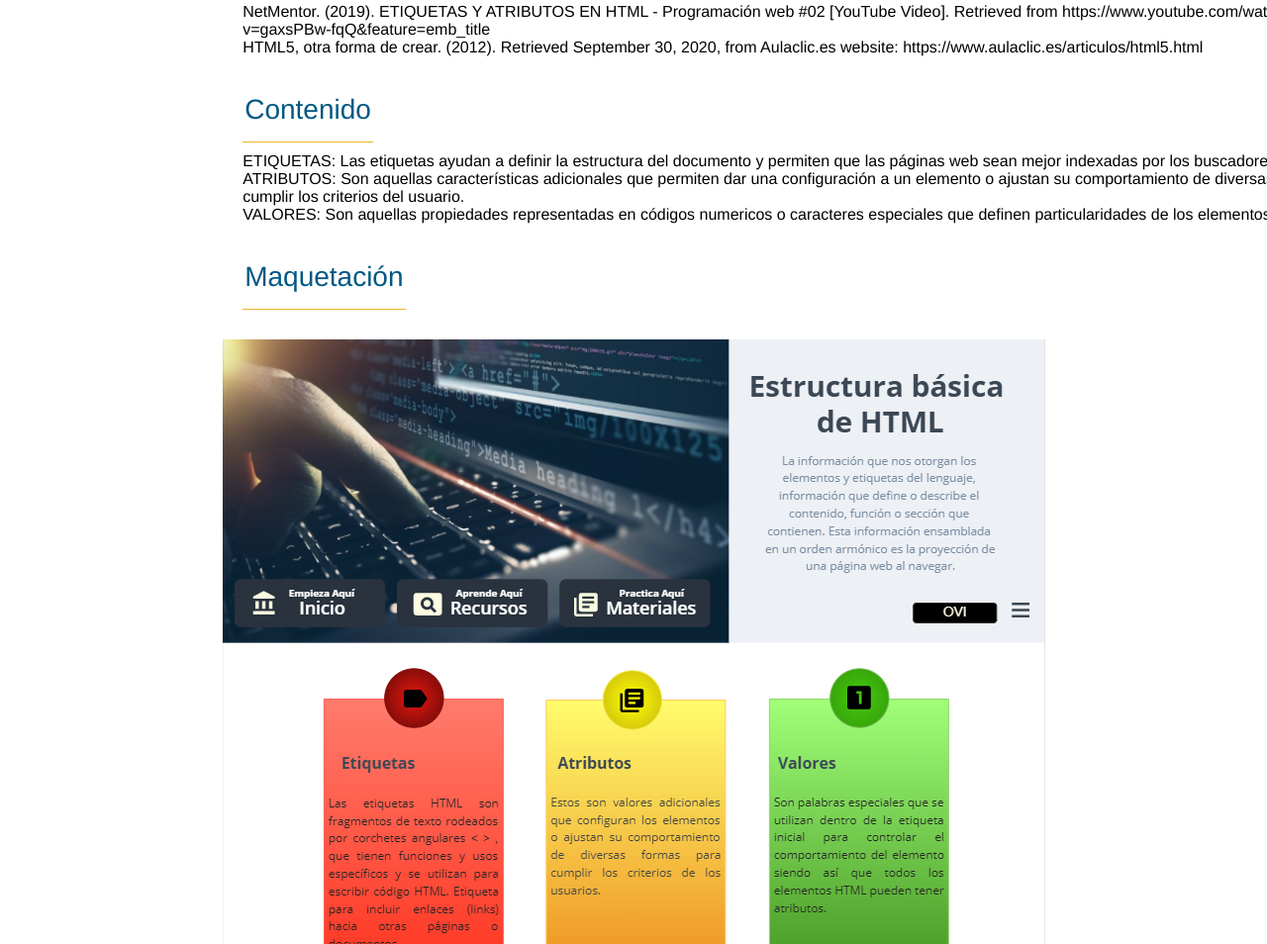
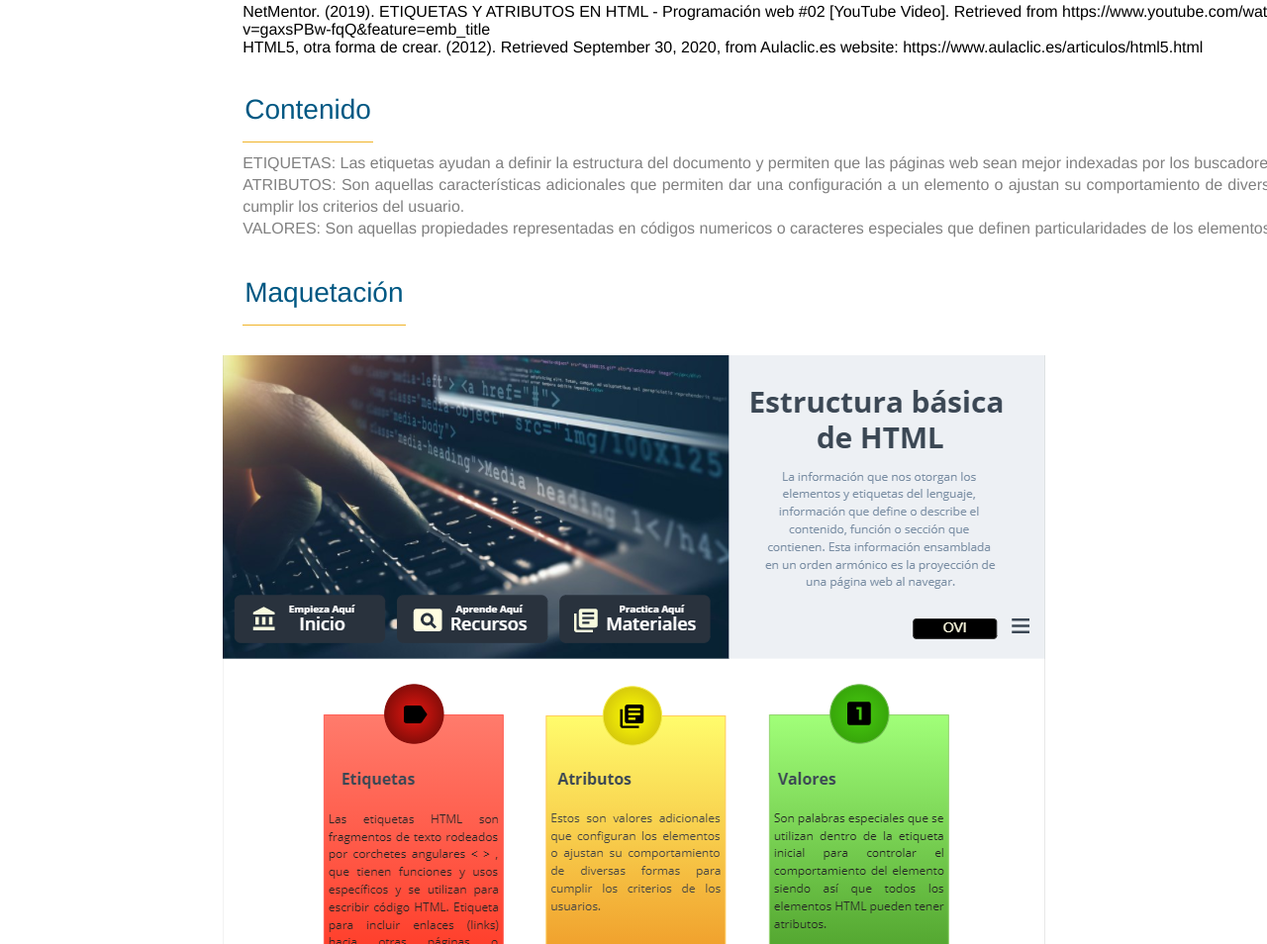
Before and after one commit to Alejandr0parra/DSW-AlejandroParra, a plain HTML site: page planing.html in a window 1280 px wide. Shown: the part 749-1703 px from the top of the page at 99% size. Drawn offline with Linux system fonts and the light colour scheme.

Commit message:
Update planing.html

```diff
--- a/planing.html
+++ b/planing.html
@@ -75,9 +75,9 @@
             </ul>
             <h2>Contenido</h2>
             <ul>
-                <li>ETIQUETAS: Las etiquetas ayudan a definir la estructura del documento y permiten que las páginas web sean mejor indexadas por los buscadores.</li>
-                <li>ATRIBUTOS: Son aquellas características adicionales que permiten dar una configuración a un elemento o ajustan su comportamiento de diversas formas para cumplir los criterios del usuario.</li>
-                <li>VALORES: Son aquellas propiedades representadas en códigos numericos o caracteres especiales que definen particularidades de los elementos.</li>
+                <li><p>ETIQUETAS: Las etiquetas ayudan a definir la estructura del documento y permiten que las páginas web sean mejor indexadas por los buscadores.</p></li>
+                <li><p>ATRIBUTOS: Son aquellas características adicionales que permiten dar una configuración a un elemento o ajustan su comportamiento de diversas formas para cumplir los criterios del usuario.</p></li>
+                <li><p>VALORES: Son aquellas propiedades representadas en códigos numericos o caracteres especiales que definen particularidades de los elementos.</p></li>
             </ul>
             <br><br>
             <h2>Maquetación</h2>
```
